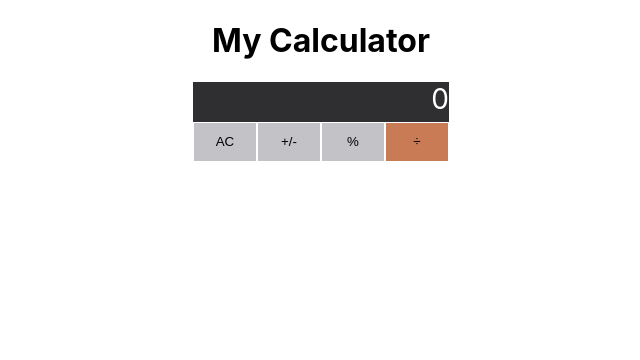
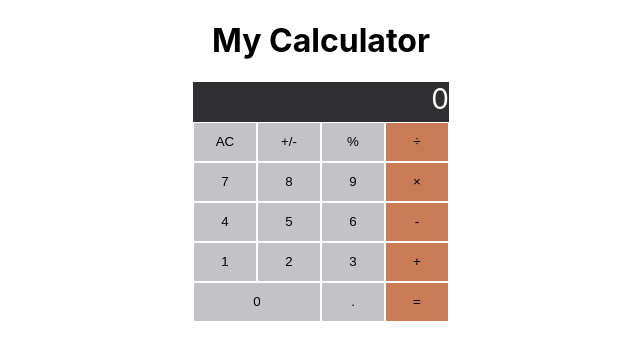
Before and after one commit to KUBAHO3/math-magicians, a React (Create React App) app: page / in a window 1280 px wide. Shown: the top 360 px of the page, without its empty margins (319-959 px from the left). Built offline with nearby package versions, Linux system fonts and the light colour scheme.

Commit message:
Add more buttons

```diff
--- a/src/App.css
+++ b/src/App.css
@@ -59,7 +59,15 @@
 .cal-btn-normal {
   width: 25%;
   background-color: #c3c3c7;
-  color: #000000;
+  color: #000;
+  height: 40px;
+  border: #fff 1px solid;
+}
+
+.cal-btn-double {
+  width: 50%;
+  background-color: #c3c3c7;
+  color: #000;
   height: 40px;
   border: #fff 1px solid;
 }
@@ -67,8 +75,12 @@
 .cal-btn-special {
   width: 25%;
   background-color: #c97b55;
-  color: #000000;
+  color: #000;
   height: 40px;
   border: #fff 1px solid;
+}
 
+button:hover {
+  background-color: #2f2f31;
+  color: #fff;
 }
--- /dev/null
+++ b/src/components/Button.js
@@ -0,0 +1,10 @@
+import React from 'react';
+
+// eslint-disable-next-line react/prop-types
+function Button({ title, cname }) {
+  return (
+    <button type="button" className={cname}>{title}</button>
+  );
+}
+
+export default Button;
--- a/src/components/MyCalculator.js
+++ b/src/components/MyCalculator.js
@@ -1,14 +1,38 @@
 import React from 'react';
+import Button from './Button';
 
 function MyCalculator() {
   return (
     <div className="calc-wrapper">
       <div className="calc-display">0</div>
       <div className="calc-row">
-        <button type="button" className="cal-btn-normal">AC</button>
-        <button type="button" className="cal-btn-normal">+/-</button>
-        <button type="button" className="cal-btn-normal">%</button>
-        <button type="button" className="cal-btn-special">÷</button>
+        <Button title="AC" cname="cal-btn-normal" />
+        <Button title="+/-" cname="cal-btn-normal" />
+        <Button title="%" cname="cal-btn-normal" />
+        <Button title="÷" cname="cal-btn-special" />
+      </div>
+      <div className="calc-row">
+        <Button title="7" cname="cal-btn-normal" />
+        <Button title="8" cname="cal-btn-normal" />
+        <Button title="9" cname="cal-btn-normal" />
+        <Button title="×" cname="cal-btn-special" />
+      </div>
+      <div className="calc-row">
+        <Button title="4" cname="cal-btn-normal" />
+        <Button title="5" cname="cal-btn-normal" />
+        <Button title="6" cname="cal-btn-normal" />
+        <Button title="-" cname="cal-btn-special" />
+      </div>
+      <div className="calc-row">
+        <Button title="1" cname="cal-btn-normal" />
+        <Button title="2" cname="cal-btn-normal" />
+        <Button title="3" cname="cal-btn-normal" />
+        <Button title="+" cname="cal-btn-special" />
+      </div>
+      <div className="calc-row">
+        <Button title="0" cname="cal-btn-double" />
+        <Button title="." cname="cal-btn-normal" />
+        <Button title="=" cname="cal-btn-special" />
       </div>
     </div>
   );
```
Also changed, not shown: .eslintrc.json.
